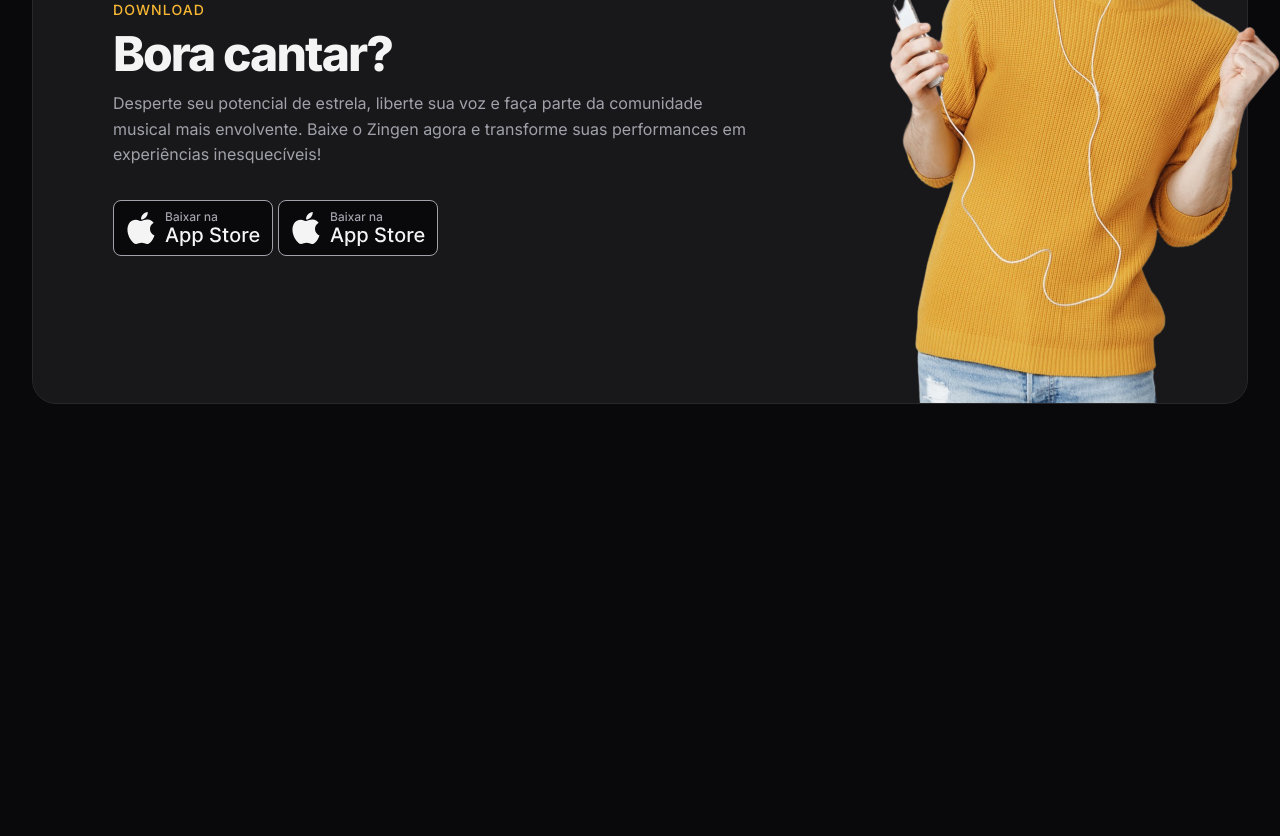
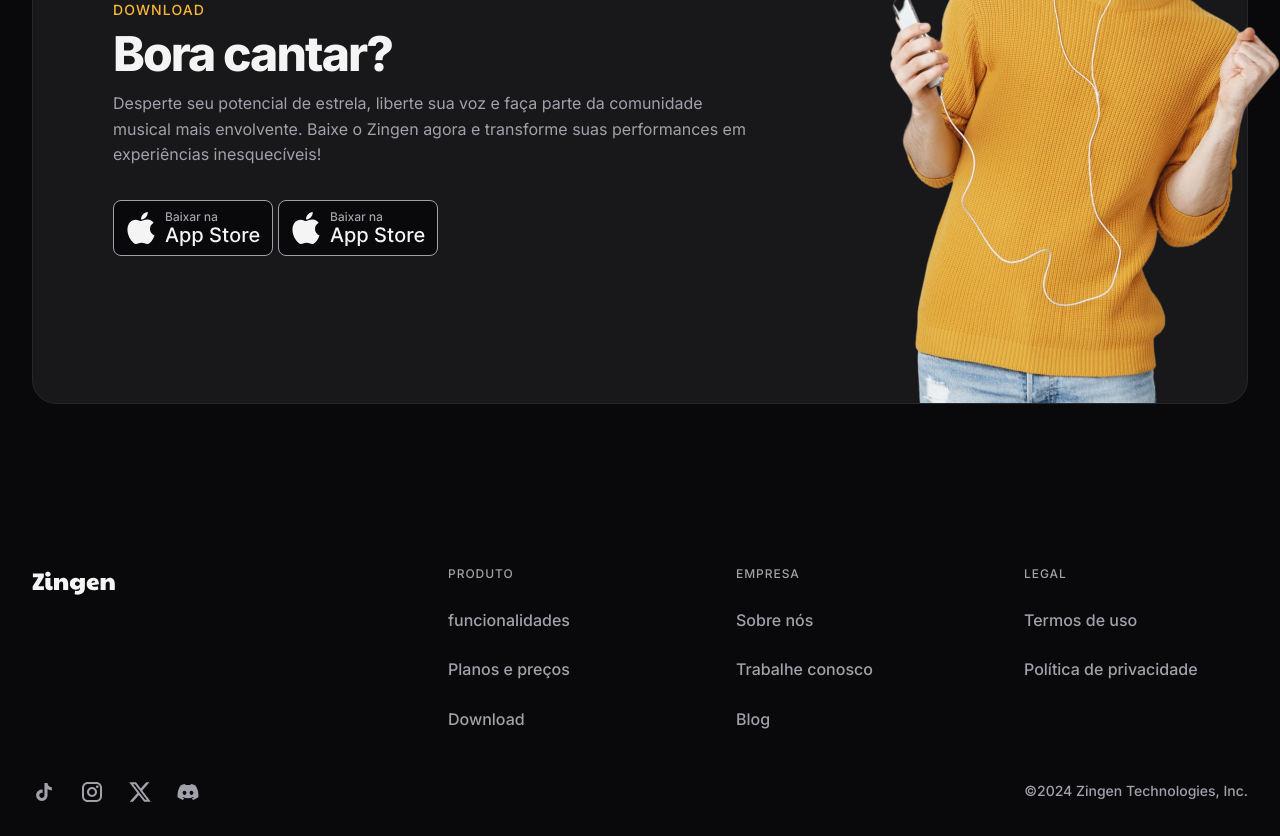
Before and after one commit to f4k3fun/zingen, a plain HTML site: page index.html in a window 1280 px wide. Shown: the part 3765-4601 px from the top of the page. Before the commit the page ends 4249 px from the top, so only its background shows below. Drawn offline with Linux system fonts and the light colour scheme.

Commit message:
Concluidon footer

```diff
--- a/index.html
+++ b/index.html
@@ -207,5 +207,74 @@
       </div>
     </div>
   </section>
+
+  <footer>
+    <div class="container py-xl grid">
+      <section class="grid top">
+      <img src="assets/zingen-logo.svg" alt="">
+
+      <nav class="even-columns">
+
+        <ul role="list" class="grid gap-1.5">
+          <li class="title">produto</li>
+          <li>
+            <a href="#features">funcionalidades</a>
+          </li>
+
+          <li>
+            <a href="#pricing">Planos e preços</a>
+          </li>
+
+          <li>
+            <a href="#download">Download</a>
+          </li>
+        </ul>
+
+        <ul role="list" class="grid gap-1.5">
+          <li class="title">Empresa</li>
+
+          <li>
+            <a href="#about">Sobre nós</a>
+          </li>
+
+          <li>
+            <a href="#">Trabalhe conosco</a>
+          </li>
+
+          <li>
+            <a href="#">Blog</a>
+          </li>
+
+
+        </ul>
+
+        <ul role="list" class="grid gap-1.5">
+          <li class="title">Legal</li>
+
+          <li>
+            <a href="#about">Termos de uso</a>
+          </li>
+
+          <li>
+            <a href="#">Política de privacidade</a>
+          </li>
+
+
+        </ul>
+      </nav>
+      </section>
+
+      <section class="bottom flex gap-1.5">
+        <div class="flex gap-1.5">
+          <a href="#" class="social" aria-label="tiktok"></a>
+          <a href="#" class="social" aria-label="instagram"></a>
+          <a href="#" class="social" aria-label="twitter"></a>
+          <a href="#" class="social" aria-label="discord"></a>
+        </div>
+
+        <span class="copy">©2024 Zingen Technologies, Inc.</span>
+      </section>
+    </div>
+  </footer>
 </body>
 </html>
--- /dev/null
+++ b/styles/footer.css
@@ -0,0 +1,59 @@
+footer {
+  color: var(--text-color-secondary);
+  font-weight: var(--fw-md);
+
+  & .container {
+    padding-inline: 3rem;
+  }
+
+  & .container ,
+  & .top {
+    gap: 3rem;
+  }
+
+  & nav.even-columns{
+    gap: 4rem;
+  }
+
+  & .top ul{
+    align-content: start;
+  }
+
+  & .title {
+    font-size:0.75rem;
+    letter-spacing: 0.08em;
+    color: var(--brand-color-primary);
+    text-transform: uppercase;
+  }
+
+  & .bottom {
+    flex-wrap: wrap;
+
+    & > div {
+      margin-right: auto;
+    }
+
+    & span {
+      font-size: .875rem;
+    }
+  }
+
+  @media (width >= 80em){
+    & .container {
+      padding-inline: 0;
+      padding-bottom: 2rem;
+    }
+
+    & .top {
+      grid-template-columns: auto 1fr;
+
+      & nav {
+        margin-left: auto;
+
+        & ul {
+          width: 14rem;
+        }
+      }
+    }
+  }
+}
--- a/styles/global.css
+++ b/styles/global.css
@@ -47,6 +47,8 @@ html {
   line-height: 1.6;
   color: var(--text-color-primary);
   overflow-x: hidden;
+
+  scroll-behavior: smooth;
 }
 
 body {
--- a/styles/index.css
+++ b/styles/index.css
@@ -10,3 +10,4 @@
 @import url(features.css) (width >= 80em);
 @import url(pricing.css);
 @import url(download.css);
+@import url(footer.css);
```
